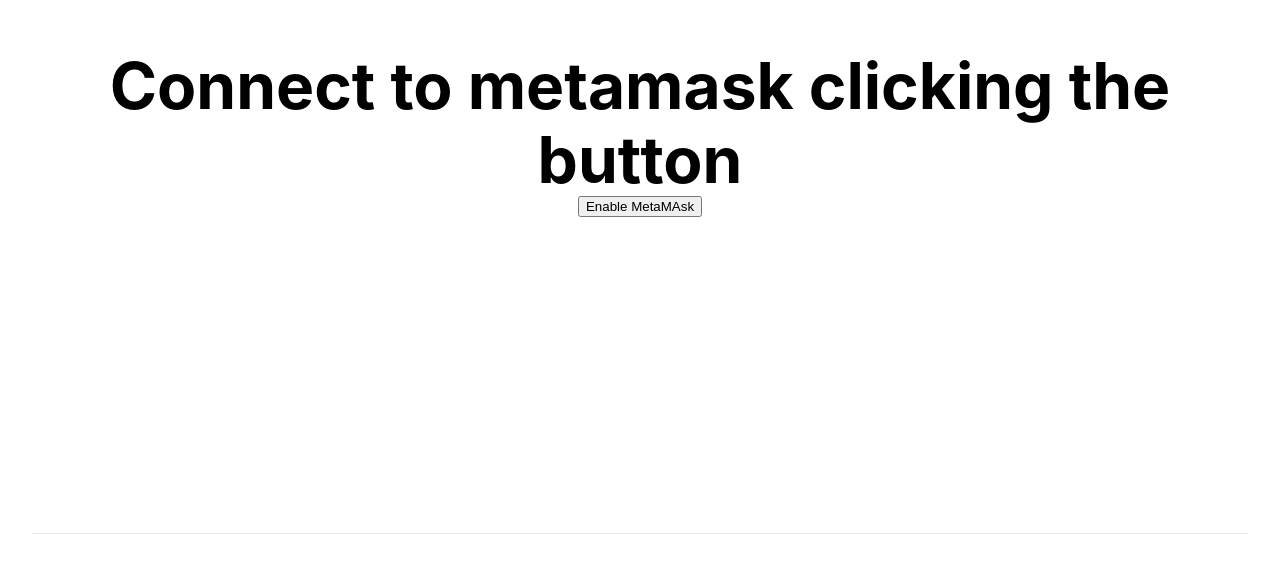
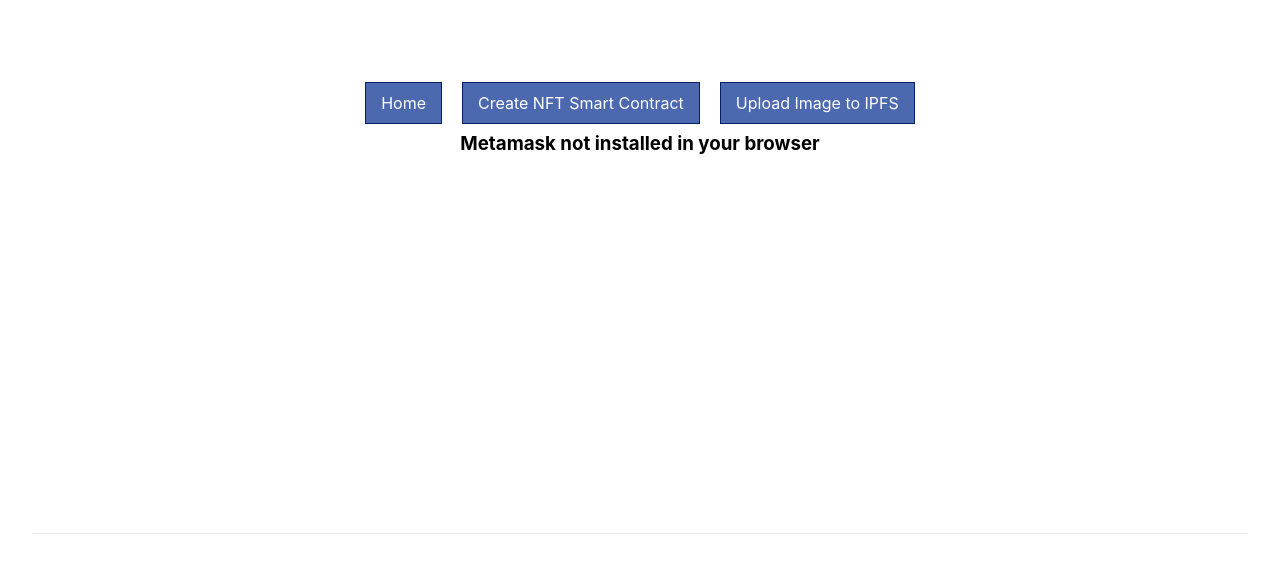
Before and after one commit to psayeed1990/polygon-tatum-nft-nextjs, a Next.js app: page / in a window 1280 px wide. Shown: the part 267-840 px from the top of the page. Built offline with nearby package versions, Linux system fonts and the light colour scheme.

Commit message:
index page to connect metamask done

```diff
--- /dev/null
+++ b/components/Menus.js
@@ -0,0 +1,19 @@
+import Link from "next/link";
+
+const Menus = () => {
+    return (
+        <nav>
+            <Link href="/">
+                <a className="menus">Home</a>
+            </Link>
+            <Link href="/create-smart-contract">
+                <a className="menus">Create NFT Smart Contract</a>
+            </Link>
+            <Link href="/upload-image-ipfs">
+                <a className="menus">Upload Image to IPFS</a>
+            </Link>
+        </nav>
+    );
+};
+
+export default Menus;
--- a/pages/index.js
+++ b/pages/index.js
@@ -1,16 +1,55 @@
 import Head from "next/head";
 import Image from "next/image";
+import { useEffect, useState } from "react";
+import Menus from "../components/Menus";
 import styles from "../styles/Home.module.css";
 
 export default function Home() {
+    const [account, setAccount] = useState(null);
+    const [metaMaskInstalled, setMetaMaskInstalled] = useState(false);
     const enableMetaMask = () => {
-        window.ethereum.enable();
+        const { ethereum } = window;
+        //If MetaMask is installed, then we can get the accounts
+        const getAccounts = async () => {
+            //const accounts = await ethereum.enable();
+            const accounts = await ethereum.request({
+                method: "eth_requestAccounts",
+            });
+            setAccount(accounts[0]);
+        };
+
+        getAccounts();
     };
+
+    useEffect(() => {
+        if (typeof window !== "undefined") {
+            //Have to check the ethereum binding on the window object to see if it's installed
+            const { ethereum } = window;
+            console.log(
+                "metamask installed - ",
+                Boolean(ethereum && ethereum.isMetaMask)
+            );
+            if (Boolean(ethereum && ethereum.isMetaMask)) {
+                //const accounts = ethereum.enable();
+                const getAccounts = async () => {
+                    //const accounts = await ethereum.enable();
+                    const accounts = await ethereum.request({
+                        method: "eth_requestAccounts",
+                    });
+                    setAccount(accounts[0]);
+                };
+                getAccounts;
+                setMetaMaskInstalled(true);
+            } else {
+                setMetaMaskInstalled(false);
+            }
+        }
+    }, [account]);
 
     return (
         <div className={styles.container}>
             <Head>
-                <title>Create Next App</title>
+                <title>Mint Qoddi NFT</title>
                 <meta
                     name="description"
                     content="Generated by create next app"
@@ -19,13 +58,28 @@
             </Head>
 
             <main className={styles.main}>
-                <h1 className={styles.title}>
-                    Connect to metamask clicking the button
-                </h1>
+                <Menus />
+                {metaMaskInstalled ? (
+                    <>
+                        {account && <h1 className={styles.title}>{account}</h1>}
 
-                <button onClick={enableMetaMask} className="enableMetamask">
-                    Enable MetaMAsk
-                </button>
+                        <Image
+                            src="/qoddi.jpg"
+                            width={300}
+                            height="100"
+                            alt="Qoddi Logo"
+                        />
+
+                        <button
+                            onClick={enableMetaMask}
+                            className="enableMetamask"
+                        >
+                            Connect To MetaMask To Mint NFT of Qoddi Logo
+                        </button>
+                    </>
+                ) : (
+                    <h3>Metamask not installed in your browser</h3>
+                )}
             </main>
 
             <footer className={styles.footer}></footer>
--- a/styles/Home.module.css
+++ b/styles/Home.module.css
@@ -61,8 +61,8 @@
     border-radius: 5px;
     padding: 0.75rem;
     font-size: 1.1rem;
-  font-family: Menlo, Monaco, Lucida Console, Liberation Mono, DejaVu Sans Mono,
-    Bitstream Vera Sans Mono, Courier New, monospace;
+    font-family: Menlo, Monaco, Lucida Console, Liberation Mono,
+        DejaVu Sans Mono, Bitstream Vera Sans Mono, Courier New, monospace;
 }
 
 .grid {
--- a/styles/globals.css
+++ b/styles/globals.css
@@ -14,3 +14,26 @@
 * {
     box-sizing: border-box;
 }
+
+span {
+    margin: 30px !important;
+}
+
+.menus {
+    font-size: medium;
+    background-color: #4c68af;
+    color: white;
+    padding: 10px 15px;
+    margin: 28px 10px;
+    border: 1px rgb(8, 31, 104) solid;
+    cursor: pointer;
+}
+.enableMetamask {
+    font-size: large;
+    background-color: #4c89af;
+    color: white;
+    padding: 14px 20px;
+    margin: 28px 0;
+    border: none;
+    cursor: pointer;
+}
```
Also changed, not shown: pages/create-smart-contract.js (added), public/qoddi.jpg (added). Lines whose indentation alone changed are shown as unchanged.
